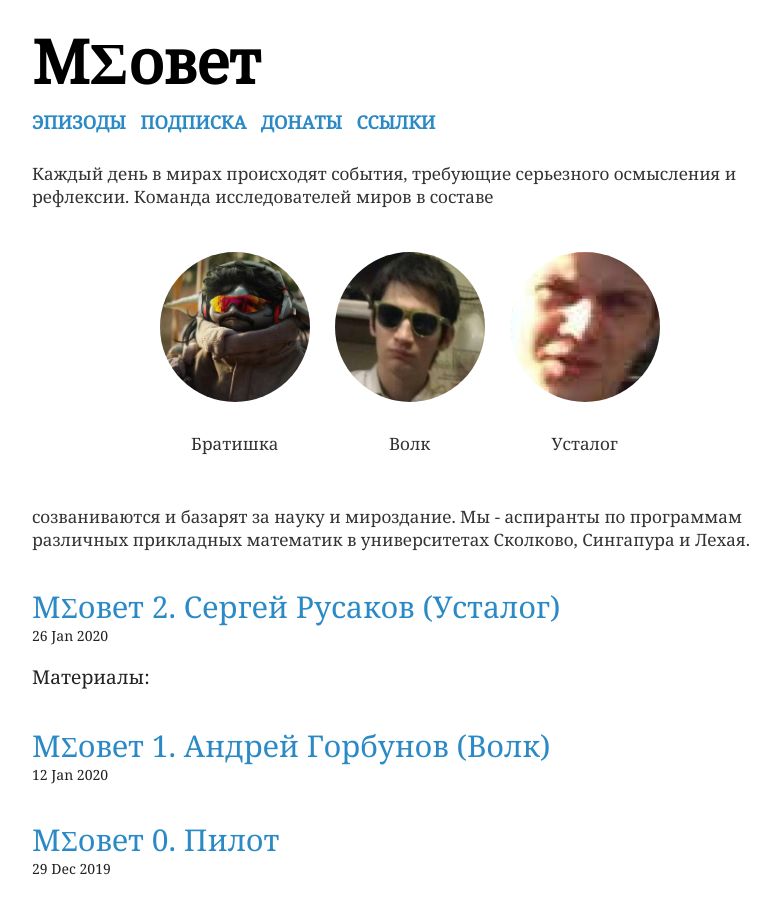
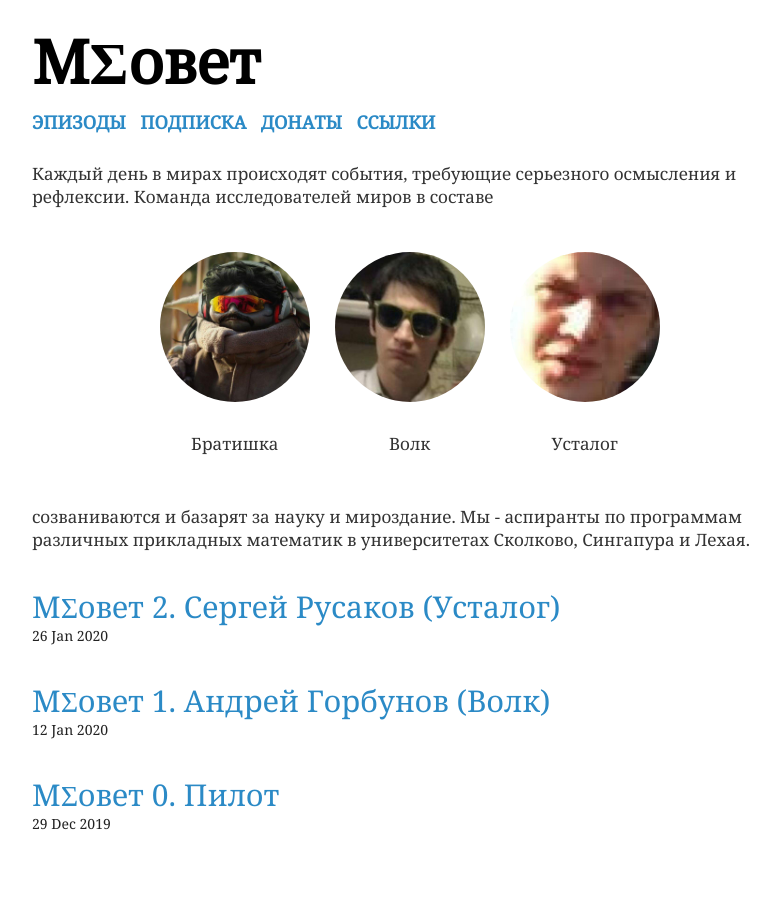
Before and after one commit to MerkulovDaniil/msovet, a Jekyll site: the page built from index.html, in a window 1280 px wide. Shown: the whole page, without its empty margins (224-1003 px from the left). Built offline with Jekyll 4.4.1, drawn with Linux system fonts in a browser that asks for light colours; nearby versions of some CDN libraries; the list of posts is cut into pages by our own code.

Commit message:
add: template changes

```diff
--- a/index.html
+++ b/index.html
@@ -24,7 +24,7 @@ title: Главная
     <div class="post other link">
       <h2></span> <a href="{{site.url}}{{post.url}}">{{ post.title }}</a></h2>
       <p class="post-date">{{ post.date | date_to_string }}</p>
-      {{ post.excerpt }}
+      <!-- {{ post.excerpt }} -->
     </div>
     {% endfor %}
 </div>
```
Also changed, not shown: files/msovet2.png (added), 2 other files.
